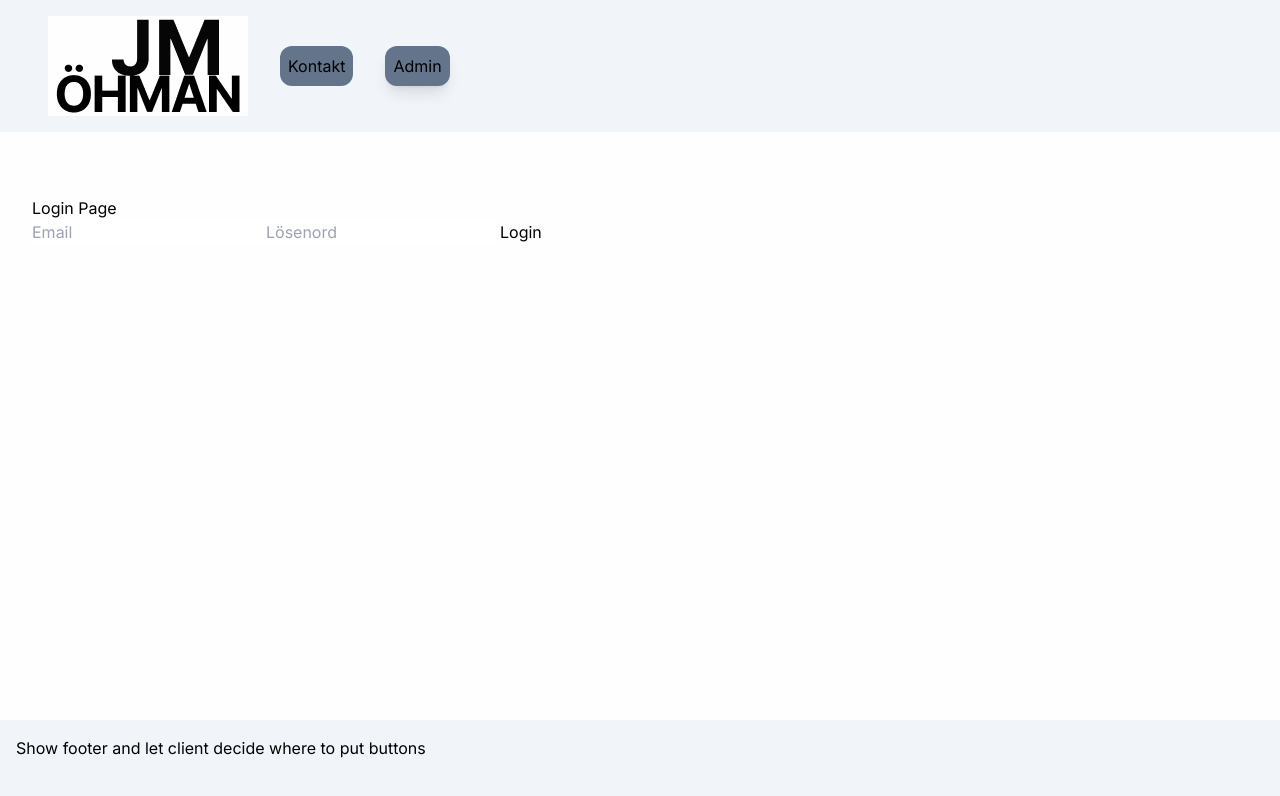
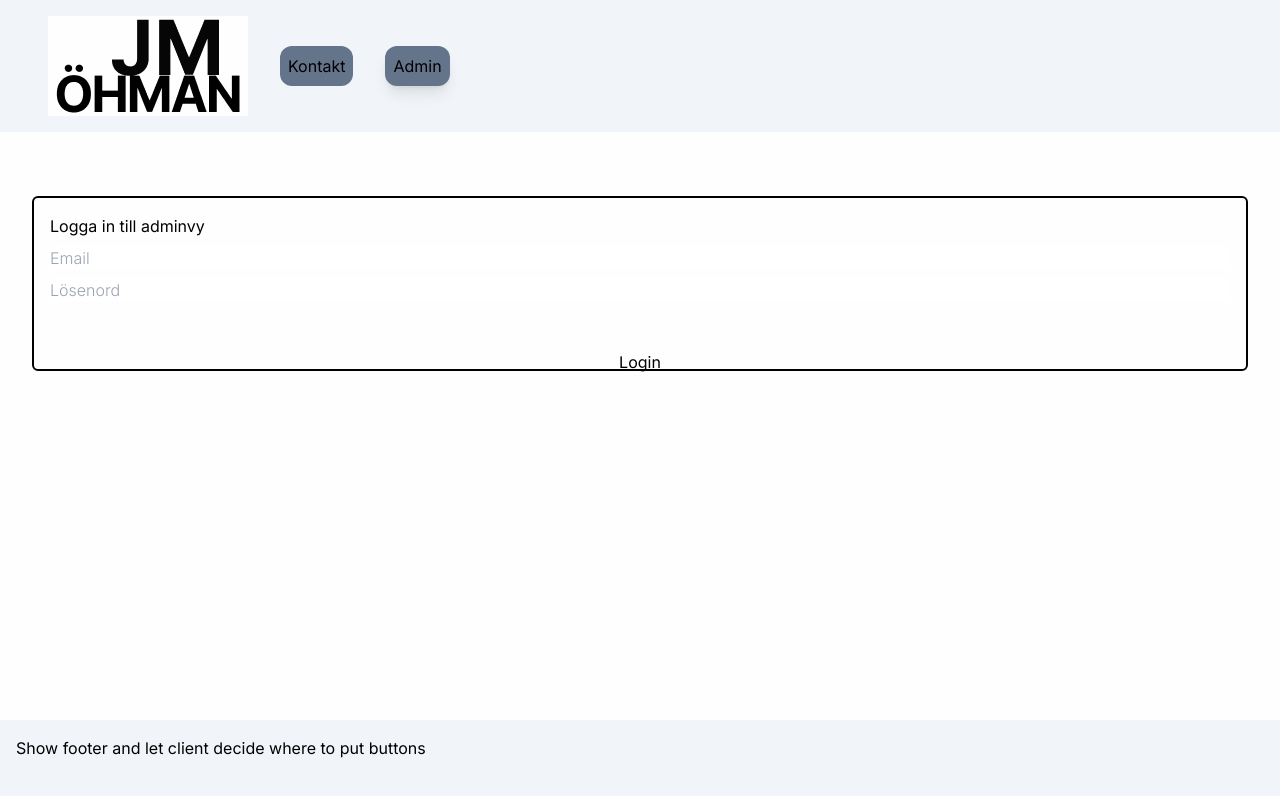
Before and after one commit to rubenolander/jmohman, a Next.js app: page /admin in a window 1280 px wide. Shown: the top 796 px of the page. Built offline with nearby package versions, Linux system fonts and the light colour scheme; no server answers.

Commit message:
Changes to admin pages and footer positioning

```diff
--- a/src/app/admin/page.tsx
+++ b/src/app/admin/page.tsx
@@ -36,11 +36,12 @@ export default function AdminPage() {
   };
 
   return (
-    <main className="px-8">
-      <h1>Login Page</h1>
-      <div>
-        <form onSubmit={handleSubmit}>
+    <main className="px-8 flex justify-center items-start flex-1">
+      <div className="h-1/3 flex flex-col w-full border-2 border-black rounded-md p-4">
+        <h2 className="mb-2">Logga in till adminvy</h2>
+        <form className="flex flex-col gap-2" onSubmit={handleSubmit}>
           <input
+            className="placeholder:font-light"
             placeholder="Email"
             type="email"
             name="email"
@@ -48,16 +49,23 @@ export default function AdminPage() {
             value={credentials.email}
           />
           <input
+            className="placeholder:font-light"
             placeholder="Lösenord"
             type="password"
             name="password"
             onChange={handleInput}
             value={credentials.password}
           />
-          <button type="submit">Login</button>
+          {errorMessage ? (
+            <h3 className="text-red-400 font-semibold">
+              {errorMessage.message}
+            </h3>
+          ) : null}
+          <button className="w-content p-2 h-content mt-8" type="submit">
+            Login
+          </button>
         </form>
       </div>
-      {errorMessage ? <h3 className="">{errorMessage.message}</h3> : null}
     </main>
   );
 }
--- a/src/app/ui/footer.tsx
+++ b/src/app/ui/footer.tsx
@@ -1,6 +1,6 @@
 export default function Footer() {
   return (
-    <footer className="w-screen bg-slate-100 h-20 absolute bottom-0 p-4">
+    <footer className="w-screen bg-slate-100 h-20 bottom-0 p-4">
       <p>Show footer and let client decide where to put buttons</p>
     </footer>
   );
```
Also changed, not shown: 1 other file (tests, documents, lock files or other folders).
